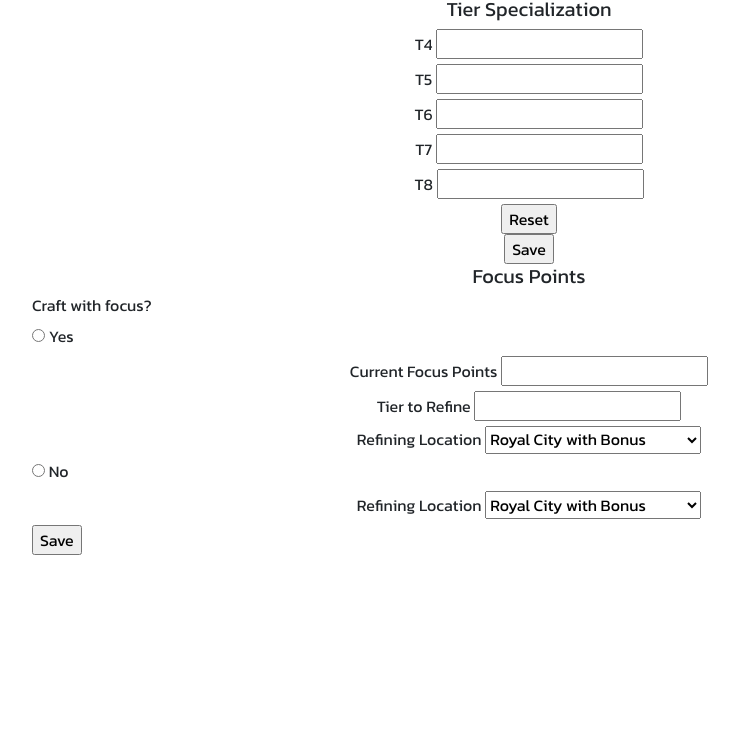
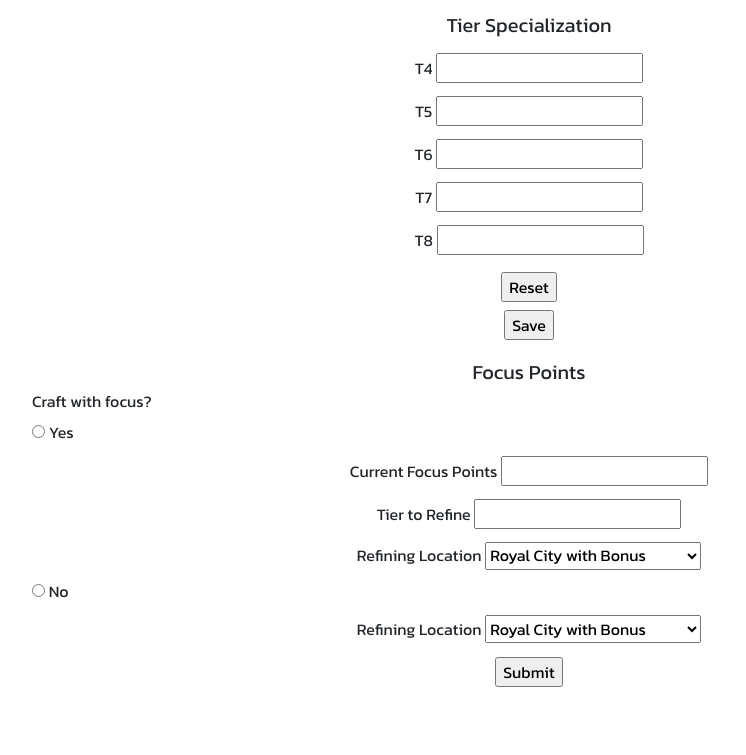
Before and after one commit to Edison-Cabrera/AO-Refining-App, a plain HTML site: page index.html in a window 1280 px wide. Shown: the part 113-868 px from the top of the page, without its empty margins (111-857 px from the left). Before the commit the page ends 800 px from the top, so only its background shows below. Drawn offline with nearby package versions, Linux system fonts and the light colour scheme.

Commit message:
Fixed padding of elements to p-1

```diff
--- a/index.html
+++ b/index.html
@@ -24,34 +24,34 @@
 
 		<div class="d-flex flex-column text-center">
 			<form action="">
-				<h5 class="formTextTitle">Tier Specialization</h5>
-				<div>
-					<div>
+				<h5 class="formTextTitle mt-3">Tier Specialization</h5>
+				<div class="p-1">
+					<div class="p-1">
 						<label for="t4Input">T4</label>
 						<input type="number" id="t4Input" name="t4Input">
 					</div>
-					<div>
+					<div class="p-1">
 						<label for="t5Input">T5</label>
 						<input type="number" id="t5Input" name="t5Input">
 					</div>
-					<div>
+					<div class="p-1">
 						<label for="t6Input">T6</label>
 						<input type="number" id="t6-input" name="t6Input">
 					</div>
-					<div>
+					<div class="p-1">
 						<label for="t7Input">T7</label>
 						<input type="number" id="t7Input" name="t7Input">
 					</div>
-					<div>
+					<div class="p-1">
 						<label for="t8Input">T8</label>
 						<input type="number" id="t8Input" name="t8Input">
 					</div>
 				</div>
 				<div class="d-flex flex-column text-center">
-					<div>
+					<div class="p-1">
 						<input type="button" value="Reset" name="" id="">
 					</div>
-					<div>
+					<div class="p-1">
 						<input type="button" value="Save" name="" id="">
 					</div>
 				</div>
@@ -60,7 +60,7 @@
 
 		<div class="d-flex flex-column text-center">
 			<form action="">
-				<h5 class="formTextTitle">Focus Points</h5>
+				<h5 class="formTextTitle mt-3">Focus Points</h5>
 				<h6 class="text-left formTextSubTitle">Craft with focus?</h6>
 
 				<div class="d-flex flex-column text-left">
@@ -70,15 +70,15 @@
 					</div>
 
 					<div class="d-flex flex-column text-center">
-						<div>
+						<div class="p-1">
 							<label for="currentFocusPoints">Current Focus Points</label>
 							<input type="number" name="currentFocusPoints" id="currentFocusPoints">
 						</div>
-						<div>
+						<div class="p-1">
 							<label for="tierToRefine">Tier to Refine</label>
 							<input type="text" name="tierToRefine" id="tierToRefine">
 						</div>
-						<div>
+						<div class="p-1">
 							<label for="refiningLocation">Refining Location</label>
 							<select name="refiningLocation" id="refiningLocation">
 								<option value="royalCityBonus">Royal City with Bonus</option>
@@ -95,7 +95,7 @@
 					</div>
 
 					<div class="d-flex flex-column text-center">
-						<div>
+						<div class="p-1">
 							<label for="refiningLocation">Refining Location</label>
 							<select name="refiningLocation" id="refiningLocation">
 								<option value="royalCityBonus">Royal City with Bonus</option>
@@ -106,8 +106,10 @@
 						</div>
 					</div>
 
-					<div>
-						<input type="button" value="Save" name="" id="">
+					<div class="d-flex flex-column text-center">
+						<div class="p-1"> <!-- Make a txt file saved in desktop or preferred location -->
+							<input type="submit" value="Submit" name="" id="">
+						</div>
 					</div>
 				</div>
 			</form>
```
